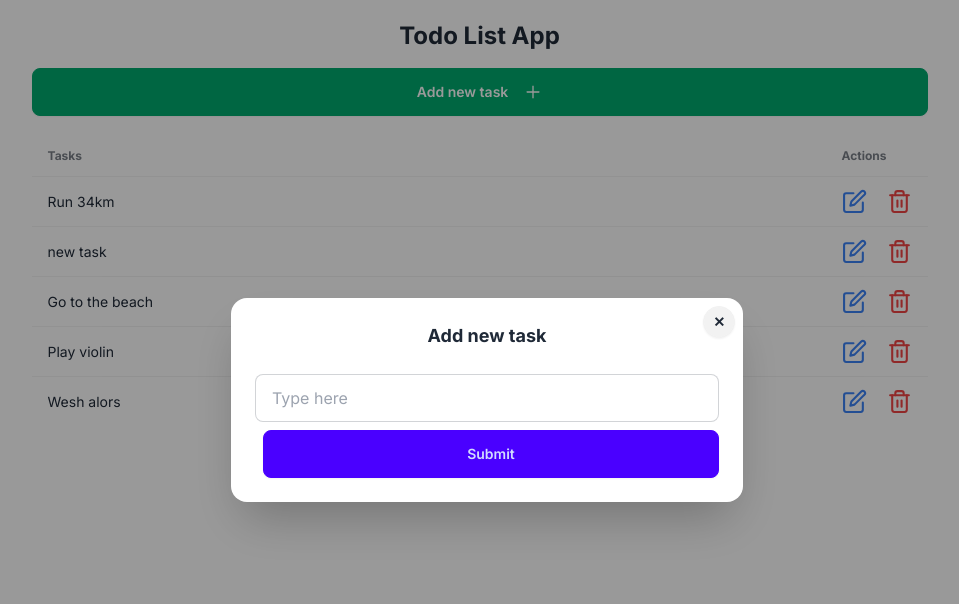
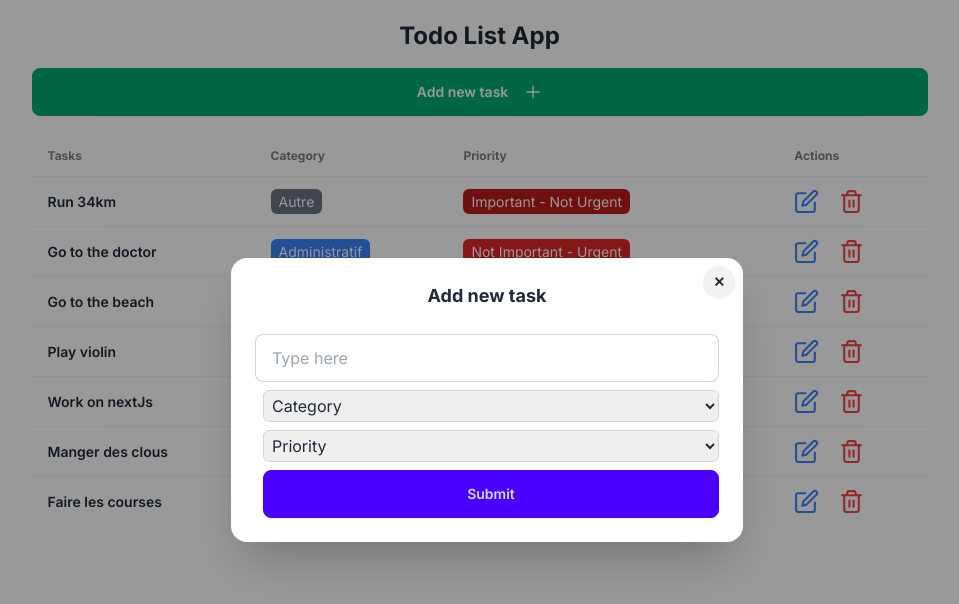
Before and after one commit to Itabghazouani/next-exercise-todo-list, a Next.js app: page / in a window 1280 px wide. Both pictures are taken after a click on the button "Add new task". Shown: the top 604 px of the page, without its empty margins (153-1112 px from the left). Built offline with nearby package versions, Linux system fonts and the light colour scheme; data requests are answered from the project's data file.

Commit message:
added category, priority and completed to the task

```diff
--- a/data/todos.json
+++ b/data/todos.json
@@ -2,23 +2,48 @@
   "tasks": [
     {
       "id": "2",
-      "desc": "Run 34km"
+      "desc": "Run 34km",
+      "category": "Autre",
+      "priority": "Important - Not Urgent"
     },
     {
       "id": "7e7b770c-05c6-43ba-91ba-f5870fb9e976",
-      "desc": "new task"
+      "desc": "Go to the doctor",
+      "category": "Administratif",
+      "priority": "Not Important - Urgent"
     },
     {
       "id": "3358f6f7-d570-43ec-be7d-b537e7ed548c",
-      "desc": "Go to the beach"
+      "desc": "Go to the beach",
+      "category": "Hobbies",
+      "priority": "Not Important - Not Urgent"
     },
     {
       "id": "b538f44b-4c27-4d7d-88ce-e2a5fa717aec",
-      "desc": "Play violin"
+      "desc": "Play violin",
+      "category": "Maison",
+      "priority": "Important - Not Urgent"
     },
     {
-      "id": "53bb1ae9-157f-4164-b524-19850c6db344",
-      "desc": "Wesh alors"
+      "id": "7a48d570-a258-40e6-8550-d58e69b6bd4e",
+      "desc": "Work on nextJs",
+      "category": "Travail",
+      "priority": "Important - Urgent",
+      "completed": false
+    },
+    {
+      "id": "5baf102d-a995-4032-aa9d-5bf4c6fc0ec4",
+      "desc": "Manger des clous",
+      "category": "Sport",
+      "priority": "Important - Not Urgent",
+      "completed": false
+    },
+    {
+      "id": "246db802-493b-43cc-9110-8d7b497f9440",
+      "desc": "Faire les courses",
+      "category": "Shopping",
+      "priority": "Not Important - Not Urgent",
+      "completed": false
     }
   ]
 }
--- a/src/app/components/AddTask.tsx
+++ b/src/app/components/AddTask.tsx
@@ -6,25 +6,45 @@ import { FormEventHandler, useState } from "react";
 import { useRouter } from "next/navigation";
 import { v4 as uuidv4 } from "uuid";
 import { addTodo } from "../../../api";
+import { CATEGORIES, PRIORITIES } from "@/constants";
 
 
 const AddTask = () => {
   const router = useRouter();
+
   const [modalOpen, setModalOpen] = useState<boolean>(false);
   const [newTaskDesc, setNewTaskDesc] = useState<string>("");
+  const [newTaskCategory, setNewTaskCategory] = useState<string>("")
+  const [newTaskPriority, setNewTaskPriority] = useState<string>("")
 
   const handleSubmitNewTodo: FormEventHandler<HTMLFormElement> = async (e) => {
     e.preventDefault();
+
     if (!newTaskDesc) {
       alert("Please enter a task description");
       return;
+    }
+
+    if (!newTaskCategory) {
+      alert("Please enter a category")
+      return
+    }
+
+    if (!newTaskPriority) {
+      alert("Please enter a description")
+      return
     }
     try {
       await addTodo({
         id: uuidv4(),
         desc: newTaskDesc,
+        category: newTaskCategory,
+        priority: newTaskPriority,
+        completed: false,
       });
       setNewTaskDesc("");
+      setNewTaskCategory("");
+      setNewTaskPriority("");
       setModalOpen(false);
       router.refresh();
 
@@ -44,6 +64,7 @@ const AddTask = () => {
       </button>
 
       <Modal modalOpen={modalOpen} setModalOpen={setModalOpen}>
+
         <form onSubmit={handleSubmitNewTodo}>
           <h3 className='font-bold text-lg'>Add new task</h3>
           <div className='modal-action flex flex-col gap-2'>
@@ -54,6 +75,24 @@ const AddTask = () => {
               placeholder='Type here'
               className='input input-bordered w-full max-w-full'
             />
+            <select
+              value={newTaskCategory}
+              onChange={e => setNewTaskCategory(e.target.value)}
+              className="border border-gray-300 rounded-md p-1" >
+              <option value="" disabled hidden selected>Category</option>
+              {CATEGORIES.map(category => (
+                <option key={category} value={category}>{category}</option>
+              ))}
+            </select>
+            <select
+              value={newTaskPriority}
+              onChange={e => setNewTaskPriority(e.target.value)}
+              className="border border-gray-300 rounded-md p-1" >
+              <option value="" disabled hidden selected>Priority</option>
+              {PRIORITIES.map(priority => (
+                <option key={priority} value={priority}>{priority}</option>
+              ))}
+            </select>
             <button type='submit' className='btn btn-primary'>
               Submit
             </button>
--- a/src/app/components/DummyColors.tsx
+++ b/src/app/components/DummyColors.tsx
@@ -5,6 +5,7 @@ const DummyColors = () => {
       <div className="bg-yellow-500"></div>
       <div className="bg-blue-500"></div>
       <div className="bg-orange-500"></div>
+      <div className="bg-pink-500"></div>
       <div className="bg-purple-500"></div>
       <div className="bg-gray-500"></div>
       <div className="bg-red-400"></div>
--- a/src/app/components/Task.tsx
+++ b/src/app/components/Task.tsx
@@ -6,6 +6,7 @@ import { FiEdit, FiTrash2 } from "react-icons/fi";
 import Modal from "./Modal";
 import { useRouter } from "next/navigation";
 import { deleteTodo, editTodo } from "../../../api";
+import { CATEGORIES, CATEGORY_COLORS, PRIORITIES, PRIORITY_COLORS } from "@/constants";
 
 
 interface TaskProps {
@@ -16,11 +17,17 @@ const Task: FC<TaskProps> = ({ task }) => {
 
   const router = useRouter();
 
+  const categoryColorClass = CATEGORY_COLORS[task.category] || 'bg-gray-500';
+  const priorityColorClass = PRIORITY_COLORS[task.priority] || "bg-gray-500";
+
   const [openModalEdit, setOpenModalEdit] = useState<boolean>(false);
   const [openModalDeleted, setOpenModalDeleted] = useState<boolean>(false);
   const [editTaskInfo, setEditTaskInfo] = useState<ITask>({
     id: task.id,
     desc: task.desc,
+    category: task.category,
+    priority: task.priority,
+    completed: task.completed,
   });
 
   const handleSubmitEditTodo: FormEventHandler<HTMLFormElement> = async (e) => {
@@ -29,6 +36,9 @@ const Task: FC<TaskProps> = ({ task }) => {
       await editTodo({
         id: editTaskInfo.id,
         desc: editTaskInfo.desc,
+        category: editTaskInfo.category,
+        priority: editTaskInfo.priority,
+        completed: editTaskInfo.completed,
       });
       setOpenModalEdit(false);
       router.refresh();
@@ -52,7 +62,13 @@ const Task: FC<TaskProps> = ({ task }) => {
 
   return (
     <tr key={task.id}>
-      <td className='w-full'>{task.desc}</td>
+      <td className='font-semibold text-md'>{task.desc}</td>
+      <td>
+        <span className={`text-white px-2 py-1 rounded-md ${categoryColorClass}`}>{task.category}</span>
+      </td>
+      <td>
+        <span className={`text-white px-2 py-1 rounded-md ${priorityColorClass}`}>{task.priority}</span>
+      </td>
       <td className='flex gap-5'>
         <FiEdit
           onClick={() => setOpenModalEdit(true)}
@@ -65,14 +81,32 @@ const Task: FC<TaskProps> = ({ task }) => {
             onSubmit={handleSubmitEditTodo}
             className="flex flex-col items-center gap-8 pt-8 pb-32">
             <h3 className='font-bold text-lg'>Edit task</h3>
-            <div className='modal-action'>
+            <div className='modal-action flex flex-col gap-6'>
               <input
                 value={editTaskInfo.desc}
-                onChange={(e) => setEditTaskInfo({...editTaskInfo, desc: e.target.value})}
+                onChange={(e) => setEditTaskInfo({ ...editTaskInfo, desc: e.target.value })}
                 type='text'
                 placeholder='Type here'
                 className='input input-bordered w-full'
               />
+              <select
+                value={editTaskInfo.category}
+                onChange={(e) => setEditTaskInfo({ ...editTaskInfo, category: e.target.value })}
+                className="rounded-md bordered text-lg outline-none">
+                <option selected hidden>{editTaskInfo.category || "Category"}</option>
+                {CATEGORIES.map(category => (
+                  <option key={category} value={category}>{category}</option>
+                ))}
+              </select>
+              <select
+                value={editTaskInfo.priority}
+                onChange={(e) => setEditTaskInfo({ ...editTaskInfo, priority: e.target.value })}
+                className="rounded-md bordered text-lg outline-none">
+                <option selected hidden>{editTaskInfo.priority || "Priority"}</option>
+                {PRIORITIES.map(priority => (
+                  <option key={priority} value={priority}>{priority}</option>
+                ))}
+              </select>
               <button type='submit' className='btn btn-primary'>
                 Submit
               </button>
--- a/src/app/components/TodoList.tsx
+++ b/src/app/components/TodoList.tsx
@@ -13,6 +13,8 @@ const TodoList: FC<TodoListProps> = ({ tasks }) => {
         <thead>
           <tr>
             <th>Tasks</th>
+            <th>Category</th>
+            <th>Priority</th>
             <th>Actions</th>
           </tr>
         </thead>
--- a/src/types/tasks.ts
+++ b/src/types/tasks.ts
@@ -1,4 +1,7 @@
 export interface ITask {
   id: string,
   desc: string,
+  category: string,
+  priority: string,
+  completed: boolean,
 }
```
